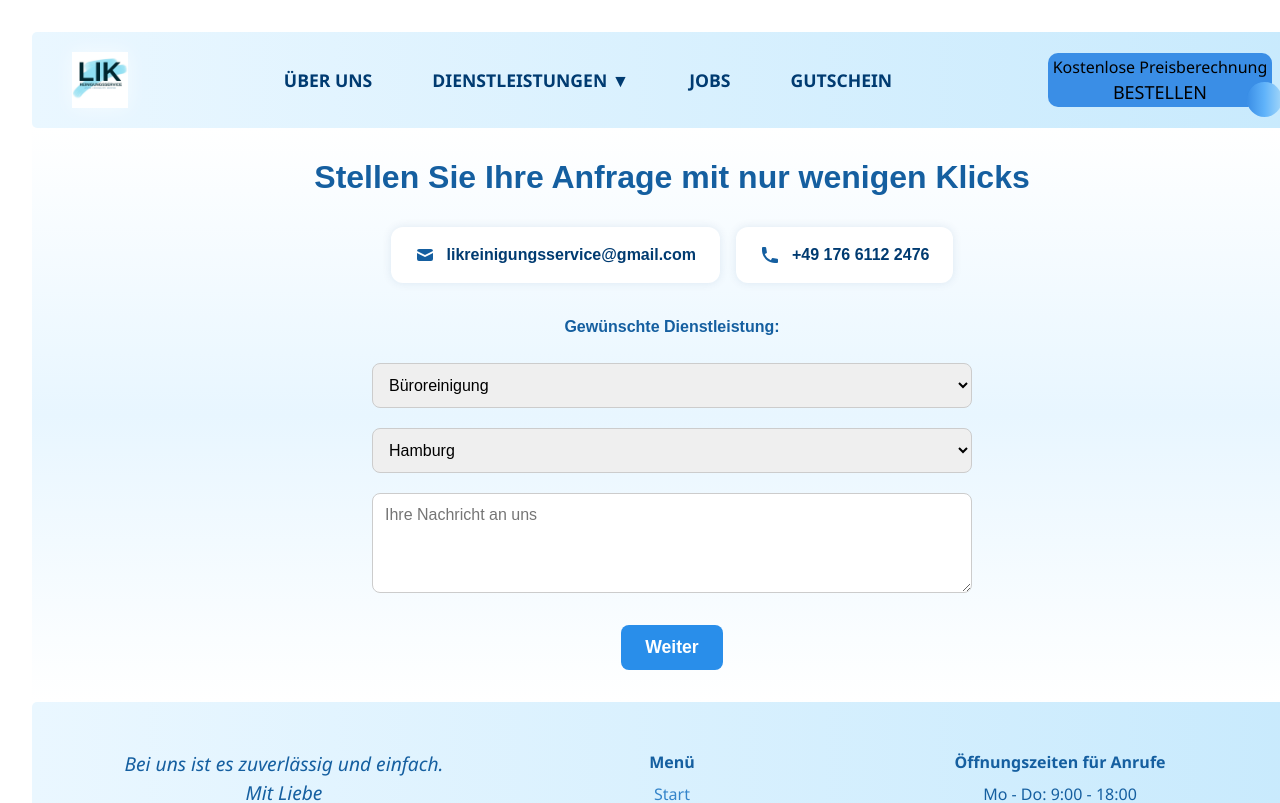
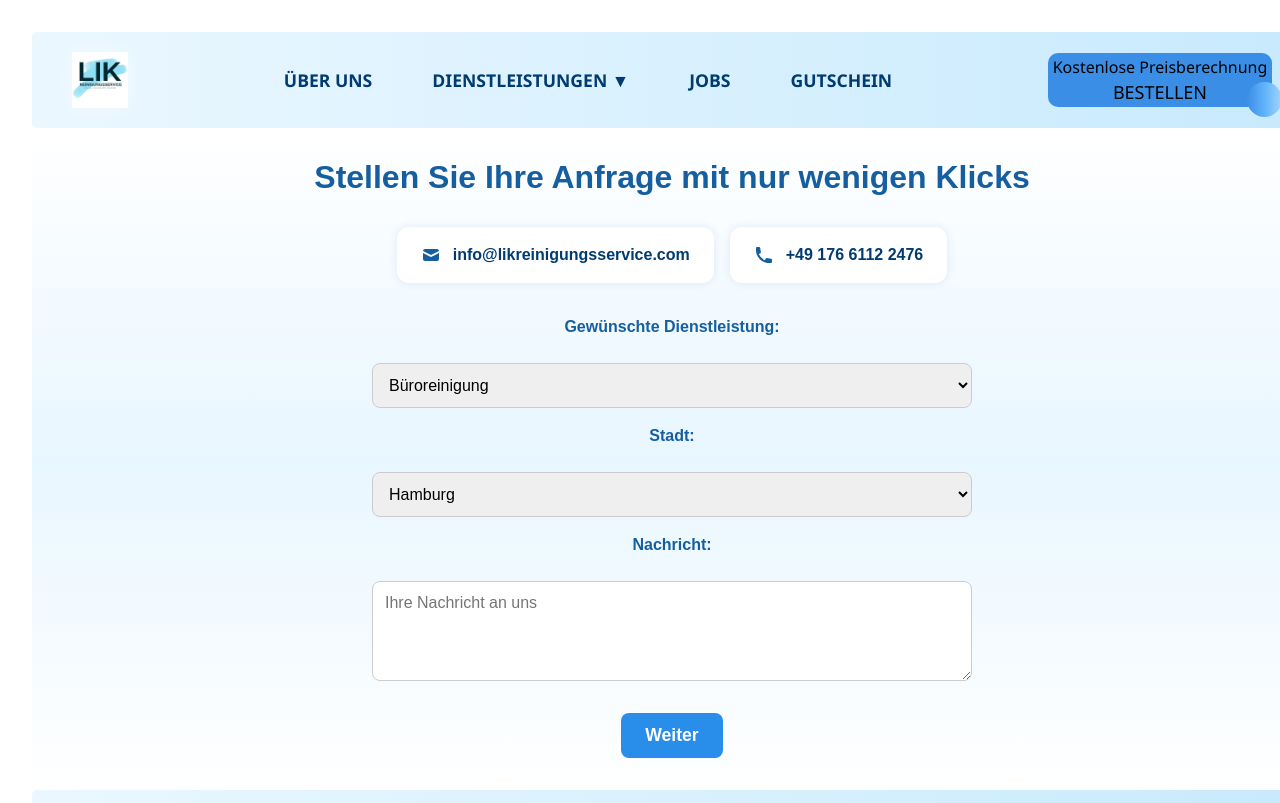
Before and after one commit to alina-vitiuk/Reinigungsfirma, a React (Vite) app: page /contact in a window 1280 px wide. Shown: the top 803 px of the page. Built offline with nearby package versions, Linux system fonts and the light colour scheme.

Commit message:
send ContactPage

```diff
--- a/src/pages/Contact/Contact.jsx
+++ b/src/pages/Contact/Contact.jsx
@@ -1,17 +1,42 @@
-import React, { useState } from "react";
+import React, { useState, useRef } from "react";
 import css from "./Contact.module.css";
 import { HiMail, HiPhone } from "react-icons/hi";
+import emailjs from "emailjs-com";
+import { ToastContainer, toast } from "react-toastify";
+import "react-toastify/dist/ReactToastify.css";
 
 const ContactPage = () => {
+  const formRef = useRef();
   const [service, setService] = useState("Büroreinigung");
+  const [city, setCity] = useState("Hamburg");
   const [message, setMessage] = useState("");
 
   const handleSubmit = (e) => {
     e.preventDefault();
-    const mailtoLink = `mailto:info@likservice.de?subject=Anfrage: ${encodeURIComponent(
-      service
-    )}&body=${encodeURIComponent(message)}`;
-    window.location.href = mailtoLink;
+
+    const templateParams = {
+      service,
+      city,
+      message,
+    };
+
+    emailjs
+      .send(
+        "service_b2fiv48",
+        "template_jnzp84d",
+        templateParams,
+        "905YbsfLmHZ_AUaD4"
+      )
+      .then(() => {
+        toast.success("✅ Anfrage wurde erfolgreich gesendet!");
+        setMessage("");
+        setService("Büroreinigung");
+        setCity("Hamburg");
+      })
+      .catch((error) => {
+        console.error("FEHLER:", error);
+        toast.error("❌ Fehler beim Senden der Nachricht.");
+      });
   };
 
   return (
@@ -21,9 +46,9 @@ const ContactPage = () => {
       </h1>
 
       <div className={css.contactCards}>
-        <a href="mailto:likreinigungsservice@gmail.com" className={css.card}>
+        <a href="mailto:info@likreinigungsservice.com" className={css.card}>
           <HiMail className={css.icon} />
-          likreinigungsservice@gmail.com
+          info@likreinigungsservice.com
         </a>
         <a href="tel:+4917661122476" className={css.card}>
           <HiPhone className={css.icon} />
@@ -31,12 +56,13 @@ const ContactPage = () => {
         </a>
       </div>
 
-      <form className={css.form} onSubmit={handleSubmit}>
+      <form ref={formRef} className={css.form} onSubmit={handleSubmit}>
         <label htmlFor="service" className={css.label}>
           Gewünschte Dienstleistung:
         </label>
         <select
           id="service"
+          name="service"
           className={css.select}
           value={service}
           onChange={(e) => setService(e.target.value)}
@@ -50,16 +76,25 @@ const ContactPage = () => {
           <option>Sonstige</option>
         </select>
 
+        <label htmlFor="city" className={css.label}>
+          Stadt:
+        </label>
         <select
-          id="service"
+          id="city"
+          name="city"
           className={css.select}
-          value={service}
-          onChange={(e) => setService(e.target.value)}
+          value={city}
+          onChange={(e) => setCity(e.target.value)}
         >
           <option>Hamburg</option>
         </select>
 
+        <label htmlFor="message" className={css.label}>
+          Nachricht:
+        </label>
         <textarea
+          id="message"
+          name="message"
           className={css.textarea}
           placeholder="Ihre Nachricht an uns"
           value={message}
@@ -70,6 +105,18 @@ const ContactPage = () => {
           Weiter
         </button>
       </form>
+
+      <ToastContainer
+        position="top-right"
+        autoClose={4000}
+        hideProgressBar={false}
+        newestOnTop
+        closeOnClick
+        pauseOnFocusLoss
+        draggable
+        pauseOnHover
+        theme="colored"
+      />
     </main>
   );
 };
```
